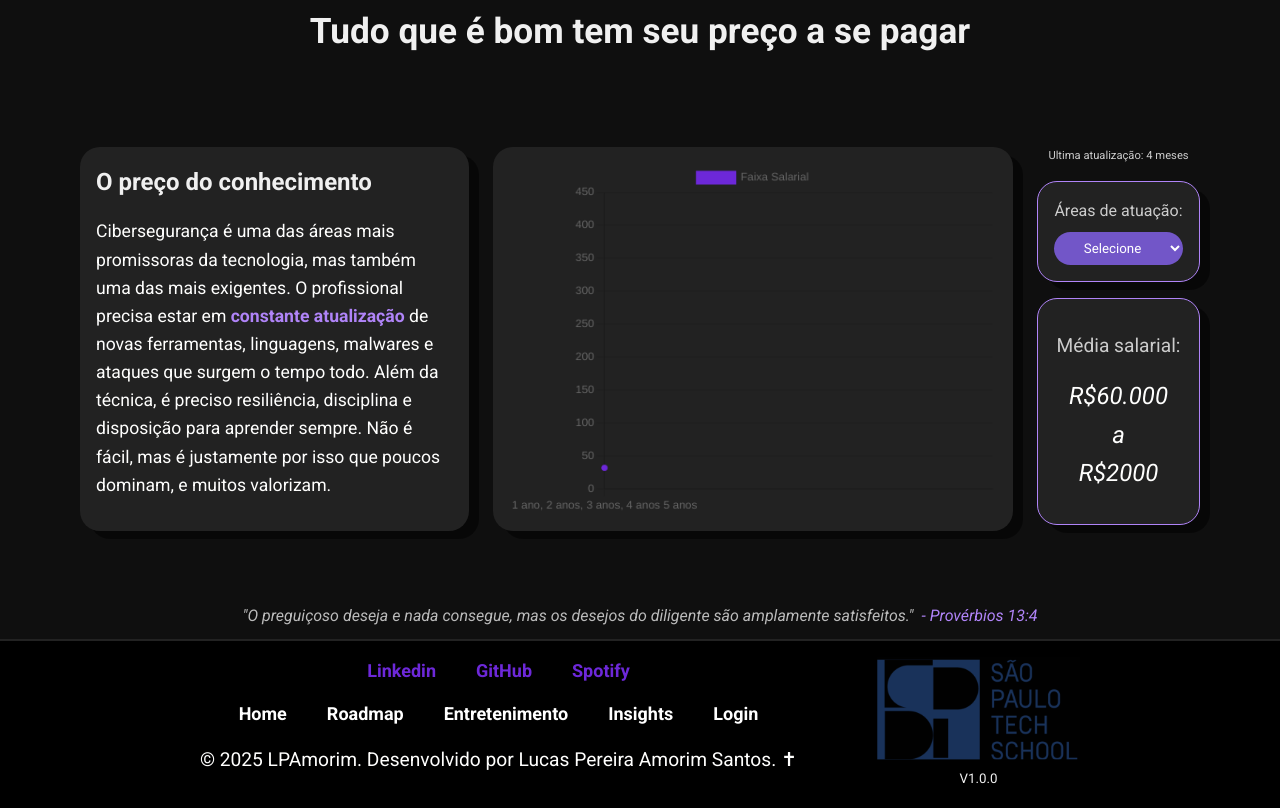
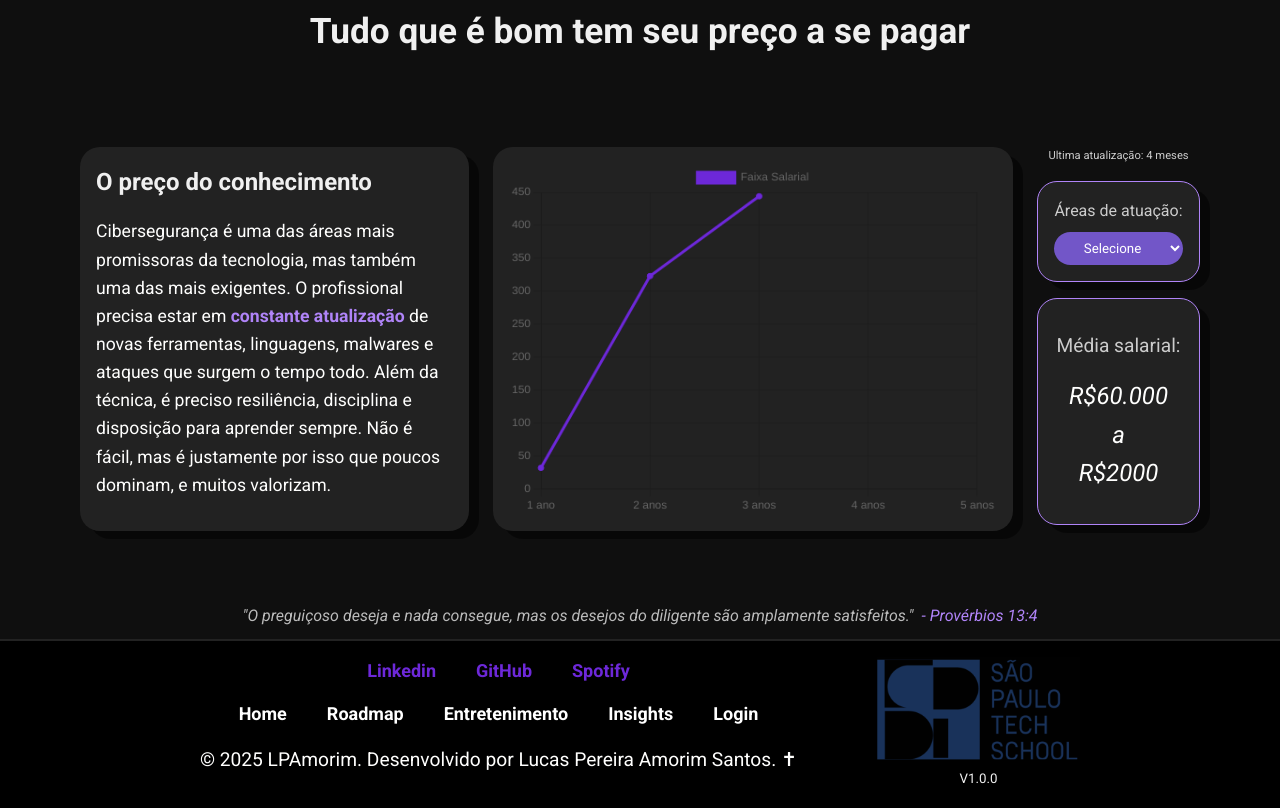
Before and after one commit to LPAmorim/Projeto-Roadmap_Ciberseguranca, a website: page public/index.html in a window 1280 px wide. Shown: the part 1374-2182 px from the top of the page. Drawn offline with nearby package versions, Linux system fonts and the light colour scheme.

Commit message:
Upadate grafico da home

```diff
--- a/public/index.html
+++ b/public/index.html
@@ -119,7 +119,7 @@
       <div class="kpi-box">
         <span>Áreas de atuação:</span>
         <select id="areasDaCiber">
-          <option selected>Selecione</option>
+          <option disabled selected>Selecione</option>
 
           <optgroup label="Analista de Cibersegurança">
             <option value="1">Estágio</option>
--- a/public/js/charjs.js
+++ b/public/js/charjs.js
@@ -1,21 +1,26 @@
-const ctx = document.getElementById('myChart');
-const cyber =
-  [{
-    'area': [1200, 2000]
-  }]
+const ctx = document.getElementById('myChart').getContext('2d');
+const cyber =[
+  { area: 'Estágio', salario: [1200, 2000] },
+  { area: 'Júnior', salario: [3500, 4500] },
+  { area: 'Pleno', salario: [5500, 8000] },
+  { area: 'Sênior', salario: [10000, 15000] },
+  { area: 'Coordenador', salario: [14000, 18000] },
+  { area: 'Gerente', salario: [15000, 22000] },
+  { area: 'CISO', salario: [25000, 35000], 'salario': [25000, 35000]},
+  ];
 
-const grafico1 = new Chart(ctx, {
+  const grafico = new Chart(ctx, {
   type: 'line',
   data: {
-    labels: ['1 ano, 2 anos, 3 anos, 4 anos 5 anos'],
+    labels: ['1 ano', '2 anos', '3 anos', '4 anos', '5 anos'],
     datasets: [{
       label: 'Faixa Salarial',
       data: [32, 323, 444],
-      fill: true,
-      backgroundColor:'rgb(109, 40, 217)',
+      fill: false,
+      backgroundColor: 'rgb(109, 40, 217)',
       borderColor: '#6d28d9',
-      tension: 0.3,
-      fontColor: '#ffffff' ,
+      tension: 0,
+      fontColor: '#ffffff',
     }]
   },
   options: {
@@ -26,54 +31,15 @@ const grafico1 = new Chart(ctx, {
         beginAtZero: true
       }
     },
-    plugins: {
-      annotation: {
-        annotations: {
-          maxLine: {
-            type: 'line',
-            yMin: 1500,
-            yMax: 1500,
-            borderColor: 'red',
-            borderWidth: 2,
-            label: {
-              content: 'Lux Máximo',
-              enabled: true,
-              position: 'end'
-            }
-          },
-          minLine: {
-            type: 'line',
-            yMin: 800,
-            yMax: 800,
-            borderColor: '',
-            borderWidth: 2,
-            label: {
-              content: 'Lux Mínimo',
-              enabled: true,
-              position: 'start'
-            }
-          }
-        }
-      }
-    }
   }
-});
+  });
 
-new Chart(ctx, {
-  type: 'line',
-  data: {
-    labels: [],
-    datasets: [{
-      label: 'Faixa Salários',
-      data: [],
-      borderWidth: 2
-    }]
-  },
-  options: {
-    scales: {
-      y: {
-        beginAtZero: true
-      }
-    }
+  document.getElementById('areasDaCiber').addEventListener('change', function () {
+    const selectAtuacao = parseInt(this.value);
+
+    if (!selectAtuacao) {
+    grafico.data.datasets[0].data = cyber[selectedIndex].salario;
+    grafico.data.datasets[0].label = `Faixa Salarial - ${cyber[selectAtuacao].area}`;
+    grafico.update();
   }
-});
+})
```
